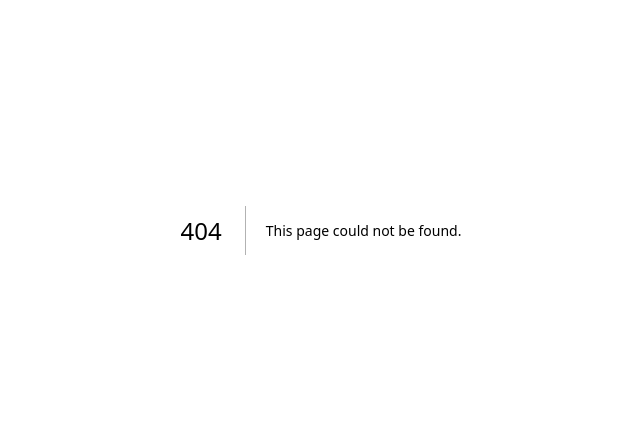
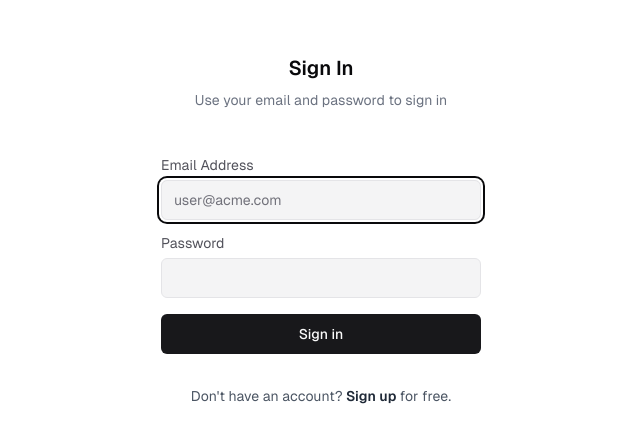
Before and after one commit to asundar43/MegaChat, a Next.js app: page /auth/login in a window 1280 px wide. Before the commit this address had no page. Shown: the part 170-612 px from the top of the page, without its empty margins (319-959 px from the left). Built offline with nearby package versions, Linux system fonts and the light colour scheme.

Commit message:
fixed for vercel structure and deployment

```diff
--- a/app/(auth)/auth.config.ts
+++ b/app/(auth)/auth.config.ts
@@ -3,7 +3,7 @@ import type { NextAuthConfig } from 'next-auth';
 export const authConfig = {
   pages: {
     signIn: '/auth/login',
-    newUser: '/',
+    newUser: '/auth/register',
   },
   providers: [
     // added later in auth.ts since it requires bcrypt which is only compatible with Node.js
@@ -12,27 +12,27 @@ export const authConfig = {
   callbacks: {
     authorized({ auth, request: { nextUrl } }) {
       const isLoggedIn = !!auth?.user;
-      const isOnChat = nextUrl.pathname.startsWith('/chat');
-      const isOnRegister = nextUrl.pathname.startsWith('/auth/register');
-      const isOnLogin = nextUrl.pathname.startsWith('/auth/login');
+      const isOnDashboard = nextUrl.pathname.startsWith('/chat');
+      const isOnAuth = nextUrl.pathname.startsWith('/auth');
       const isOnLanding = nextUrl.pathname === '/';
 
-      if (isOnLanding) {
-        return true; // Always allow access to landing page
+      // Allow access to landing page
+      if (isOnLanding) return true;
+
+      // Redirect logged-in users away from auth pages
+      if (isLoggedIn && isOnAuth) {
+        return Response.redirect(new URL('/chat', nextUrl));
       }
 
-      if (isLoggedIn && (isOnLogin || isOnRegister)) {
-        return Response.redirect(new URL('/chat', nextUrl as unknown as URL));
+      // Allow access to auth pages for non-logged-in users
+      if (isOnAuth) return true;
+
+      // Protect dashboard routes
+      if (isOnDashboard) {
+        return isLoggedIn;
       }
 
-      if (isOnRegister || isOnLogin) {
-        return true; // Always allow access to register and login pages
-      }
-
-      if (isOnChat) {
-        return isLoggedIn; // Require auth for chat pages
-      }
-
+      // Default allow
       return true;
     },
   },
--- /dev/null
+++ b/app/(auth)/auth/layout.tsx
@@ -0,0 +1,11 @@
+export default function AuthLayout({
+  children,
+}: {
+  children: React.ReactNode;
+}) {
+  return (
+    <div className="flex min-h-screen w-screen flex-col items-center justify-center">
+      {children}
+    </div>
+  );
+}
--- /dev/null
+++ b/app/(auth)/auth/login/page.tsx
@@ -0,0 +1,74 @@
+'use client';
+
+import Link from 'next/link';
+import { useRouter } from 'next/navigation';
+import { useActionState, useEffect, useState } from 'react';
+import { toast } from '@/components/toast';
+import { AuthForm } from '@/components/auth-form';
+import { SubmitButton } from '@/components/submit-button';
+import { login, type LoginActionState } from '../../actions';
+
+export default function LoginPage() {
+  const router = useRouter();
+  const [email, setEmail] = useState('');
+  const [isSuccessful, setIsSuccessful] = useState(false);
+
+  const [state, formAction] = useActionState<LoginActionState, FormData>(login, {
+    status: 'idle',
+  });
+
+  useEffect(() => {
+    if (state.status === 'failed') {
+      toast({
+        type: 'error',
+        description: 'Invalid credentials!',
+      });
+    } else if (state.status === 'invalid_data') {
+      toast({
+        type: 'error',
+        description: 'Failed validating your submission!',
+      });
+    } else if (state.status === 'success') {
+      setIsSuccessful(true);
+      toast({
+        type: 'success',
+        description: 'Successfully signed in!',
+      });
+
+      // Wait for the auth state to be updated before redirecting
+      setTimeout(() => {
+        router.push('/chat');
+        router.refresh();
+      }, 500);
+    }
+  }, [state.status, router]);
+
+  const handleSubmit = (formData: FormData) => {
+    setEmail(formData.get('email') as string);
+    formAction(formData);
+  };
+
+  return (
+    <div className="w-full max-w-md overflow-hidden rounded-2xl flex flex-col gap-12">
+      <div className="flex flex-col items-center justify-center gap-2 px-4 text-center sm:px-16">
+        <h3 className="text-xl font-semibold dark:text-zinc-50">Sign In</h3>
+        <p className="text-sm text-gray-500 dark:text-zinc-400">
+          Use your email and password to sign in
+        </p>
+      </div>
+      <AuthForm action={handleSubmit} defaultEmail={email}>
+        <SubmitButton isSuccessful={isSuccessful}>Sign in</SubmitButton>
+        <p className="text-center text-sm text-gray-600 mt-4 dark:text-zinc-400">
+          {"Don't have an account? "}
+          <Link
+            href="/auth/register"
+            className="font-semibold text-gray-800 hover:underline dark:text-zinc-200"
+          >
+            Sign up
+          </Link>
+          {' for free.'}
+        </p>
+      </AuthForm>
+    </div>
+  );
+}
--- a/app/(auth)/register/page.tsx
+++ b/app/(auth)/auth/register/page.tsx
@@ -7,10 +7,10 @@ import { useActionState, useEffect, useState } from 'react';
 import { AuthForm } from '@/components/auth-form';
 import { SubmitButton } from '@/components/submit-button';
 
-import { register, type RegisterActionState } from '../actions';
+import { register, type RegisterActionState } from '../../actions';
 import { toast } from '@/components/toast';
 
-export default function Page() {
+export default function RegisterPage() {
   const router = useRouter();
 
   const [email, setEmail] = useState('');
@@ -34,14 +34,18 @@ export default function Page() {
         description: 'Failed validating your submission!',
       });
     } else if (state.status === 'success') {
+      setIsSuccessful(true);
       toast({ type: 'success', description: 'Account created successfully!' });
-      setIsSuccessful(true);
 
-      // Redirect to Stripe if URL is provided
+      // Redirect to Stripe if URL is provided, otherwise to chat
       if (state.redirectUrl) {
         window.location.href = state.redirectUrl;
       } else {
-        router.refresh();
+        // Wait for the auth state to be updated before redirecting
+        setTimeout(() => {
+          router.push('/chat');
+          router.refresh();
+        }, 500);
       }
     }
   }, [state, router]);
@@ -65,7 +69,7 @@ export default function Page() {
           <p className="text-center text-sm text-gray-600 mt-4 dark:text-zinc-400">
             {'Already have an account? '}
             <Link
-              href="/login"
+              href="/auth/login"
               className="font-semibold text-gray-800 hover:underline dark:text-zinc-200"
             >
               Sign in
--- a/app/(auth)/login/page.tsx
+++ /dev/null
@@ -1,73 +0,0 @@
-'use client';
-
-import Link from 'next/link';
-import { useRouter } from 'next/navigation';
-import { useActionState, useEffect, useState } from 'react';
-import { toast } from '@/components/toast';
-
-import { AuthForm } from '@/components/auth-form';
-import { SubmitButton } from '@/components/submit-button';
-
-import { login, type LoginActionState } from '../actions';
-
-export default function Page() {
-  const router = useRouter();
-
-  const [email, setEmail] = useState('');
-  const [isSuccessful, setIsSuccessful] = useState(false);
-
-  const [state, formAction] = useActionState<LoginActionState, FormData>(
-    login,
-    {
-      status: 'idle',
-    },
-  );
-
-  useEffect(() => {
-    if (state.status === 'failed') {
-      toast({
-        type: 'error',
-        description: 'Invalid credentials!',
-      });
-    } else if (state.status === 'invalid_data') {
-      toast({
-        type: 'error',
-        description: 'Failed validating your submission!',
-      });
-    } else if (state.status === 'success') {
-      setIsSuccessful(true);
-      router.refresh();
-    }
-  }, [state.status, router]);
-
-  const handleSubmit = (formData: FormData) => {
-    setEmail(formData.get('email') as string);
-    formAction(formData);
-  };
-
-  return (
-    <div className="flex h-dvh w-screen items-start pt-12 md:pt-0 md:items-center justify-center bg-background">
-      <div className="w-full max-w-md overflow-hidden rounded-2xl flex flex-col gap-12">
-        <div className="flex flex-col items-center justify-center gap-2 px-4 text-center sm:px-16">
-          <h3 className="text-xl font-semibold dark:text-zinc-50">Sign In</h3>
-          <p className="text-sm text-gray-500 dark:text-zinc-400">
-            Use your email and password to sign in
-          </p>
-        </div>
-        <AuthForm action={handleSubmit} defaultEmail={email}>
-          <SubmitButton isSuccessful={isSuccessful}>Sign in</SubmitButton>
-          <p className="text-center text-sm text-gray-600 mt-4 dark:text-zinc-400">
-            {"Don't have an account? "}
-            <Link
-              href="/register"
-              className="font-semibold text-gray-800 hover:underline dark:text-zinc-200"
-            >
-              Sign up
-            </Link>
-            {' for free.'}
-          </p>
-        </AuthForm>
-      </div>
-    </div>
-  );
-}
--- a/app/(chat)/page.tsx
+++ b/app/(chat)/chat/page.tsx
@@ -2,7 +2,7 @@ import { cookies } from 'next/headers';
 import { DEFAULT_CHAT_MODEL } from '@/lib/ai/models';
 import { ChatWrapper } from '@/components/chat-wrapper';
 
-export default async function Page() {
+export default async function ChatPage() {
   const cookieStore = await cookies();
   const modelIdFromCookie = cookieStore.get('chat-model');
 
--- a/lib/db/queries.ts
+++ b/lib/db/queries.ts
@@ -1,4 +1,6 @@
-import { hash, compare } from 'bcrypt-ts';
+import 'server-only';
+
+import { genSaltSync, hashSync } from 'bcrypt-ts';
 import { and, asc, desc, eq, gt, gte, inArray } from 'drizzle-orm';
 import { drizzle } from 'drizzle-orm/postgres-js';
 import postgres from 'postgres';
@@ -34,12 +36,15 @@ export async function getUser(email: string): Promise<Array<User>> {
 }
 
 export async function createUser(email: string, password: string) {
-  const hashedPassword = await hash(password, 10);
-  const result = await db.insert(user).values({
-    email,
-    password: hashedPassword,
-  }).returning();
-  return result[0];
+  const salt = genSaltSync(10);
+  const hash = hashSync(password, salt);
+
+  try {
+    return await db.insert(user).values({ email, password: hash });
+  } catch (error) {
+    console.error('Failed to create user in database');
+    throw error;
+  }
 }
 
 export async function saveChat({
```
Also changed, not shown: middleware.ts (+7 -1 lines).
